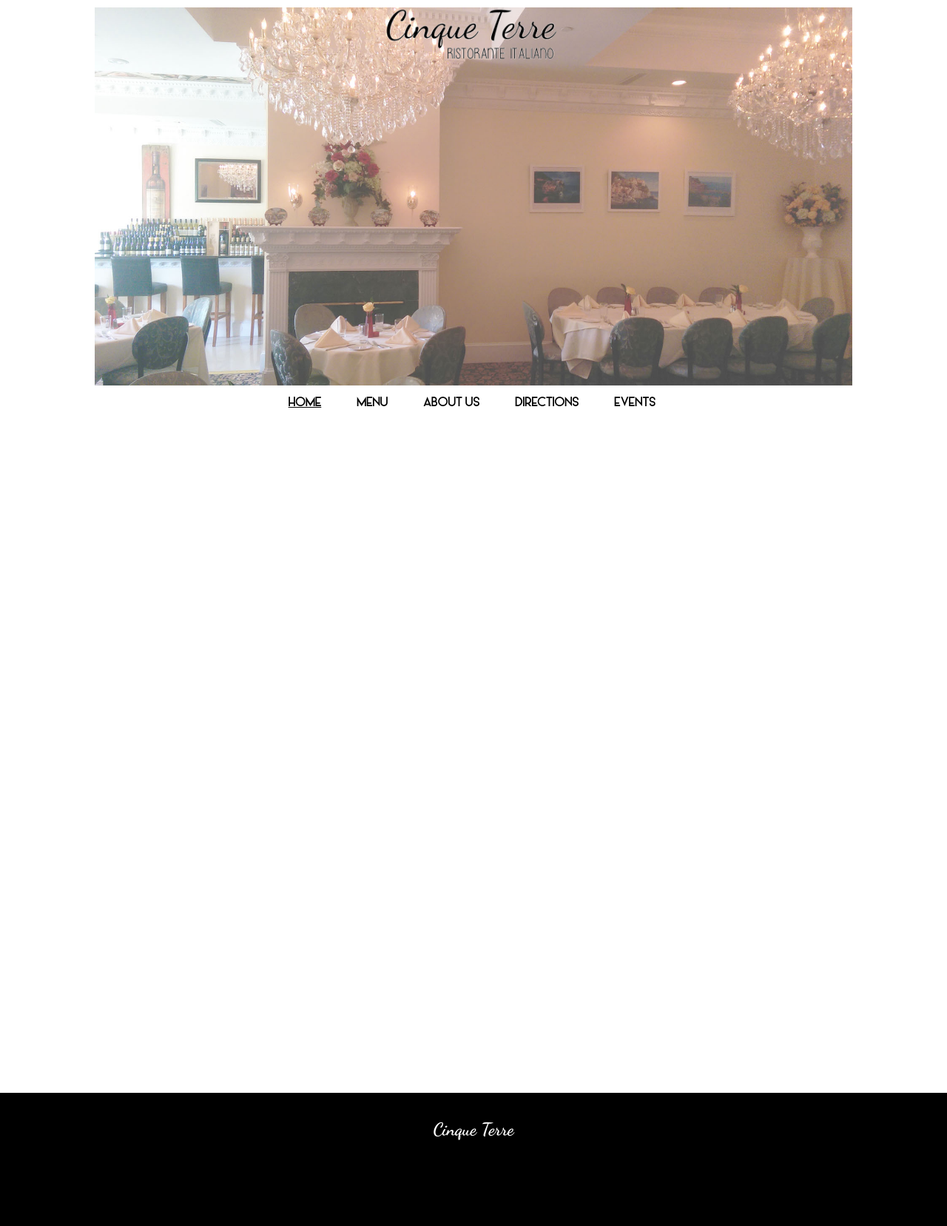
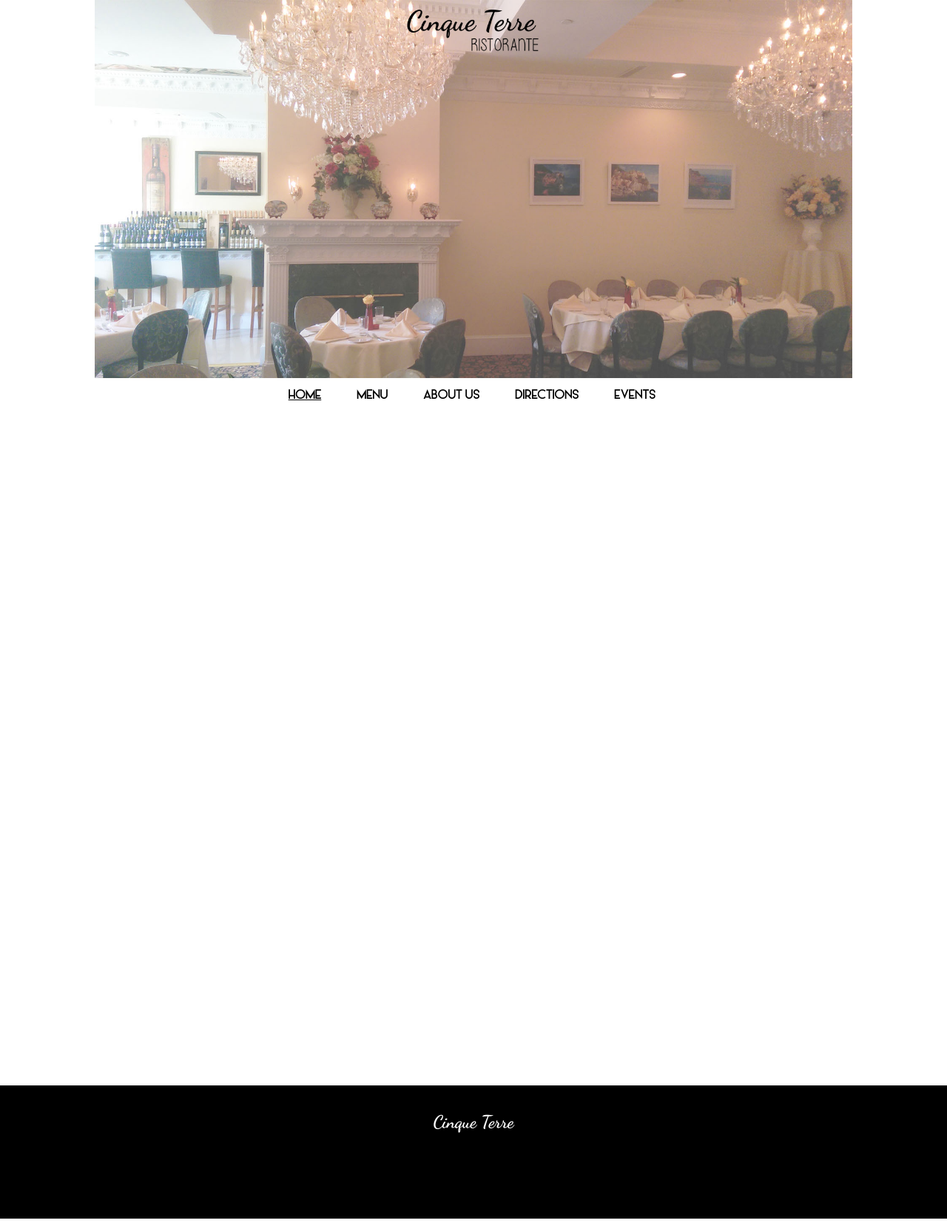
Before and after one commit to cinqueterreli/cinqueterre.github.io, a Jekyll site: the page built from 00index.html, in a window 1280 px wide. Shown: the whole page at 74% size. Built offline with Jekyll 4.4.1, drawn with Linux system fonts in a browser that asks for light colours.

Commit message:
back to old logo for now

```diff
--- a/_includes/header.html
+++ b/_includes/header.html
@@ -1,6 +1,6 @@
 <header class="site-header cf">
     <div class="container">
-        <a class="site-title" href="{{site.url}}"><img class="site-logo" src="images/CTLogoB&W.gif" alt="Cinque Terre"></a>
+        <a class="site-title" href="{{site.url}}"><img class="site-logo" src="images/CTLogoB&W.png" alt="Cinque Terre"></a>
         <img src="{{ page.header }}" alt="Cinque Terre Main Dining Room" class="header-image">
         <nav class="navbar">
             <ul class="header-nav">
--- a/css/main.css
+++ b/css/main.css
@@ -113,8 +113,8 @@
 }
 
 .site-logo {
-	max-width:250px;
-	max-height:100px;
+	max-width:200px;
+	max-height:80px;
 	margin: 0 auto -4em auto;
 }
 
```
